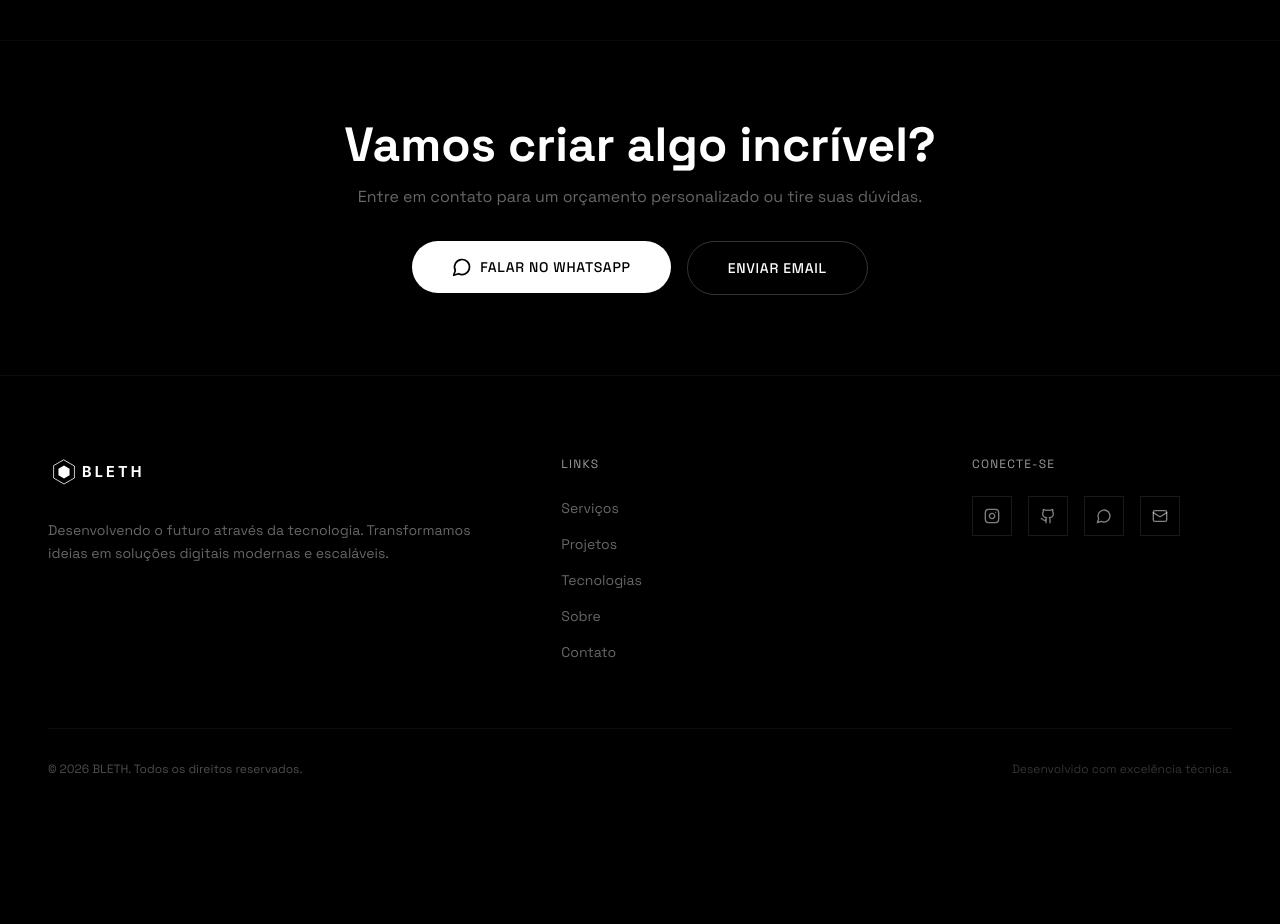
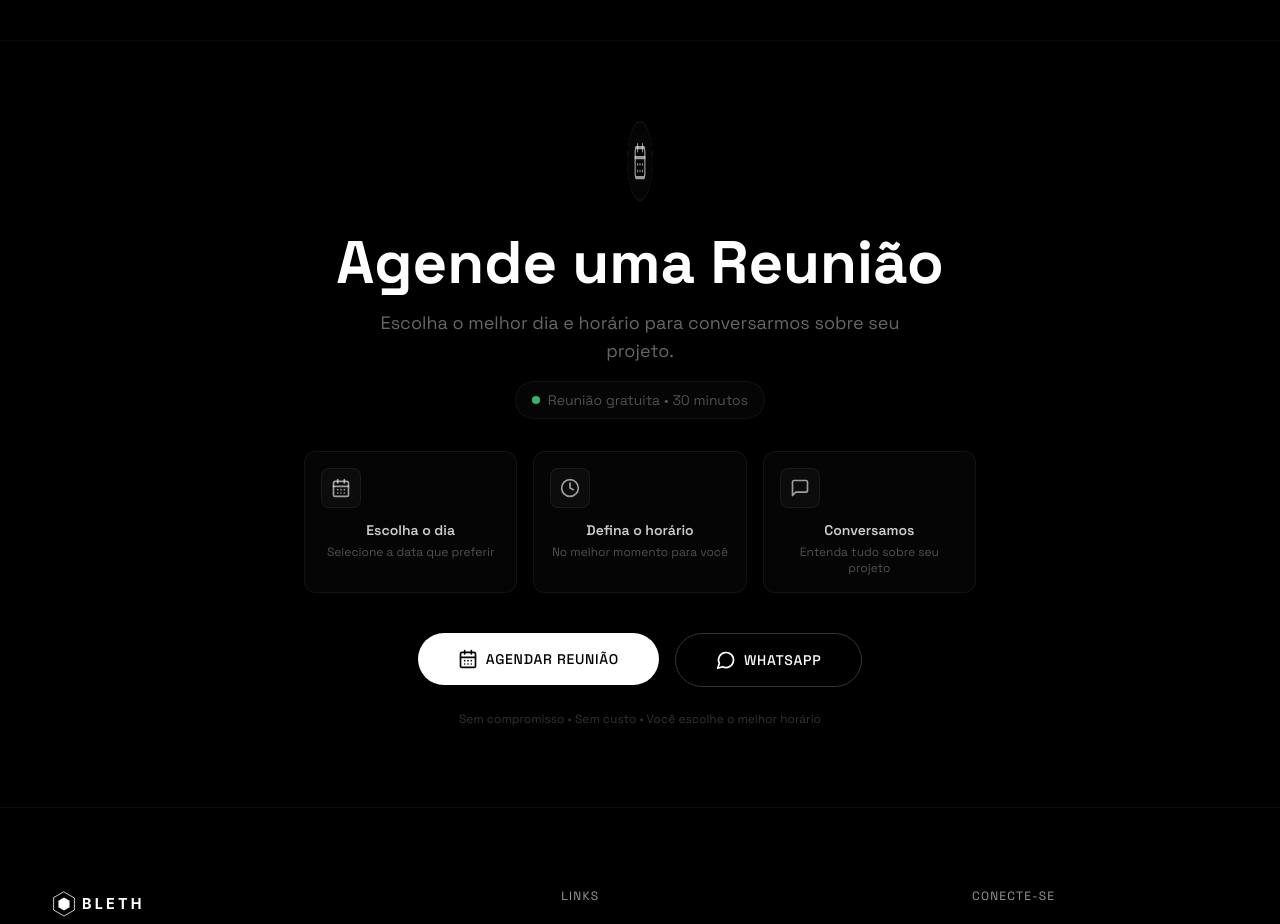
Before and after one commit to Felipao00/bleth-website, a Next.js app: page /planos in a window 1280 px wide. Shown: the part 3240-4164 px from the top of the page. Before the commit the page ends 4097 px from the top, so only its background shows below. Built offline with nearby package versions, Linux system fonts and the light colour scheme; no server answers.

Commit message:
Link do Calendly atualizado

```diff
--- a/src/components/sections/CTA.tsx
+++ b/src/components/sections/CTA.tsx
@@ -4,7 +4,7 @@ import { motion } from 'framer-motion';
 import { useInView } from '@/hooks/useInView';
 import { fadeInUp } from '@/lib/animations';
 import Button from '@/components/ui/Button';
-import { Mail } from 'lucide-react';
+import { MessageCircle } from 'lucide-react';
 
 export default function CTA() {
   const { ref, isInView } = useInView();
@@ -12,7 +12,8 @@ export default function CTA() {
   return (
     <section id="contact" className="relative bg-black section-padding border-t border-white/[0.03]">
       <div className="container-bleth">
-        <motion.div          ref={ref}
+        <motion.div
+          ref={ref}
           initial="hidden"
           animate={isInView ? 'visible' : 'hidden'}
           variants={fadeInUp}
@@ -28,12 +29,12 @@ export default function CTA() {
           </p>
 
           <Button
-            href={`mailto:${process.env.NEXT_PUBLIC_CONTACT_EMAIL || 'contato@bleth.com.br'}`}
+            href="https://wa.me/5585998246348?text=Olá! Gostaria de realizar um orçamento para um projeto!"
             variant="primary"
             size="lg"
           >
-            <Mail className="w-5 h-5" />
-            Entrar em Contato
+            <MessageCircle className="w-5 h-5" />
+            Falar no WhatsApp
           </Button>
         </motion.div>
       </div>
--- a/src/components/sections/PlansPage.tsx
+++ b/src/components/sections/PlansPage.tsx
@@ -13,11 +13,12 @@ import {
   Crown,
   MessageCircle,
   Server,
-  ChevronDown
+  ChevronDown,
+  CalendarDays,
+  Clock,
+  MessageSquare
 } from 'lucide-react';
 import Button from '@/components/ui/Button';
-import Image from 'next/image';
-import Link from 'next/link';
 
 export default function PlansPage() {
   const [activeTab, setActiveTab] = useState<'sites' | 'manutencao'>('sites');
@@ -523,7 +524,7 @@ export default function PlansPage() {
         </div>
       </section>
 
-      {/* CTA Final */}
+      {/* CTA Final - Agendamento */}
       <section className="relative py-20 border-t border-white/[0.03]">
         <div className="container-bleth text-center">
           <motion.div
@@ -531,29 +532,100 @@ export default function PlansPage() {
             whileInView={{ opacity: 1, y: 0 }}
             viewport={{ once: true }}
           >
-            <h2 className="text-3xl md:text-5xl font-bold text-white mb-4">
-              Vamos criar algo incrível?
+            {/* Ícone de calendário */}
+            <motion.div
+              animate={{
+                rotateY: [0, 360],
+              }}
+              transition={{
+                duration: 8,
+                repeat: Infinity,
+                ease: "linear"
+              }}
+              className="mb-8 inline-flex items-center justify-center w-20 h-20 rounded-full bg-white/[0.02] border border-white/[0.08]"
+            >
+              <CalendarDays className="w-10 h-10 text-white/60" />
+            </motion.div>
+
+            <h2 className="text-3xl md:text-5xl lg:text-6xl font-bold text-white mb-4">
+              Agende uma Reunião
             </h2>
-            <p className="text-white/40 mb-8 max-w-xl mx-auto">
-              Entre em contato para um orçamento personalizado ou tire suas dúvidas.
+
+            <p className="text-white/40 mb-4 max-w-xl mx-auto text-lg">
+              Escolha o melhor dia e horário para conversarmos sobre seu projeto.
             </p>
+
+            {/* Destaque */}
+            <div className="inline-flex items-center gap-2 px-4 py-2 rounded-full bg-white/[0.02] border border-white/[0.05] mb-8">
+              <span className="w-2 h-2 bg-green-400 rounded-full animate-pulse" />
+              <span className="text-white/30 text-sm">Reunião gratuita • 30 minutos</span>
+            </div>
+
+            {/* Cards de benefícios */}
+            <div className="grid grid-cols-1 md:grid-cols-3 gap-4 max-w-2xl mx-auto mb-10">
+              {[
+                { icon: 'CalendarDays', title: 'Escolha o dia', desc: 'Selecione a data que preferir' },
+                { icon: 'Clock', title: 'Defina o horário', desc: 'No melhor momento para você' },
+                { icon: 'MessageSquare', title: 'Conversamos', desc: 'Entenda tudo sobre seu projeto' },
+              ].map((item, i) => {
+                const IconComponent = (() => {
+                  switch(item.icon) {
+                    case 'CalendarDays': return <CalendarDays className="w-5 h-5 text-white/60" />;
+                    case 'Clock': return <Clock className="w-5 h-5 text-white/60" />;
+                    case 'MessageSquare': return <MessageSquare className="w-5 h-5 text-white/60" />;
+                    default: return <CalendarDays className="w-5 h-5 text-white/60" />;
+                  }
+                })();
+
+                return (
+                  <motion.div
+                    key={i}
+                    initial={{ opacity: 0, y: 20 }}
+                    whileInView={{ opacity: 1, y: 0 }}
+                    viewport={{ once: true }}
+                    transition={{ delay: i * 0.1 }}
+                    className="p-4 rounded-xl bg-white/[0.02] border border-white/[0.05]"
+                  >
+                    <div className="w-10 h-10 rounded-lg bg-white/[0.03] border border-white/[0.05] flex items-center justify-center mb-3">
+                      {IconComponent}
+                    </div>
+                    <h4 className="text-white/80 text-sm font-semibold mb-1">{item.title}</h4>
+                    <p className="text-white/30 text-xs">{item.desc}</p>
+                  </motion.div>
+                );
+              })}
+            </div>
+
+            {/* Botões */}
             <div className="flex flex-col sm:flex-row gap-4 justify-center">
               <Button
-                href="https://wa.me/5511999999999"
+                href="https://calendly.com/rivalidade0/consultoria-bleth"
                 variant="primary"
                 size="lg"
               >
-                <MessageCircle className="w-5 h-5" />
-                Falar no WhatsApp
+                <CalendarDays className="w-5 h-5" />
+                Agendar Reunião
               </Button>
               <Button
-                href="mailto:contato@bleth.com.br"
+                href="https://wa.me/5585998246348"
                 variant="outline"
                 size="lg"
               >
-                Enviar Email
+                <MessageCircle className="w-5 h-5" />
+                WhatsApp
               </Button>
             </div>
+
+            {/* Garantia */}
+            <motion.p
+              initial={{ opacity: 0 }}
+              whileInView={{ opacity: 1 }}
+              viewport={{ once: true }}
+              transition={{ delay: 0.5 }}
+              className="mt-6 text-white/20 text-xs"
+            >
+              Sem compromisso • Sem custo • Você escolhe o melhor horário
+            </motion.p>
           </motion.div>
         </div>
       </section>
```
